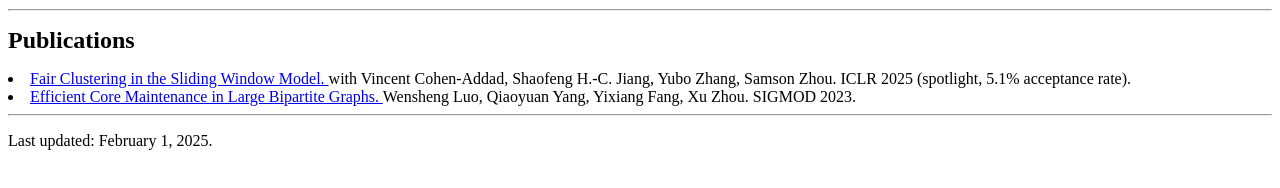
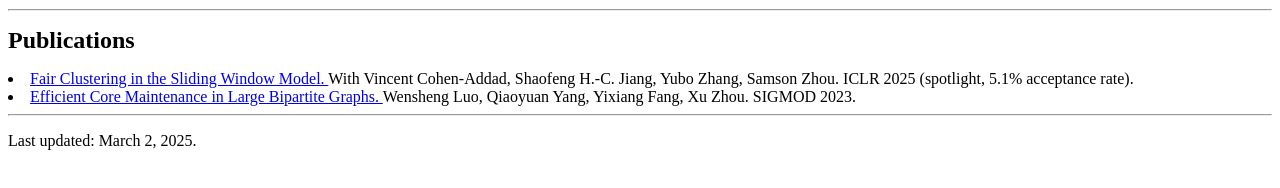
Before and after one commit to qiaoyuan-yang/qiaoyuan-yang.github.io, a plain HTML site: page index.html in a window 1280 px wide. Shown: the part 464-652 px from the top of the page. Drawn offline with Linux system fonts and the light colour scheme.

Commit message:
Update index.html

```diff
--- a/index.html
+++ b/index.html
@@ -28,11 +28,11 @@ I obtained my master's degree under the supervision of <a href="https://fangyixi
 <p>  <font size="5"> <b> Publications </b> </font> </p>
 <ur>
   <li> <a href="https://openreview.net/forum?id=VGQugiuCQs"> Fair Clustering in the Sliding Window Model. </a>
-  with Vincent Cohen-Addad, Shaofeng H.-C. Jiang, Yubo Zhang, Samson Zhou. ICLR 2025 (spotlight, 5.1% acceptance rate). </li>
+  With Vincent Cohen-Addad, Shaofeng H.-C. Jiang, Yubo Zhang, Samson Zhou. ICLR 2025 (spotlight, 5.1% acceptance rate). </li>
   <li> <a href="https://dl.acm.org/doi/pdf/10.1145/3617329"> Efficient Core Maintenance in Large Bipartite Graphs. </a>
   Wensheng Luo, Qiaoyuan Yang, Yixiang Fang, Xu Zhou. SIGMOD 2023. </li>
 </ur>
 
 
 <hr />
-<p> Last updated: February 1, 2025. </p>
+<p> Last updated: March 2, 2025. </p>
```
